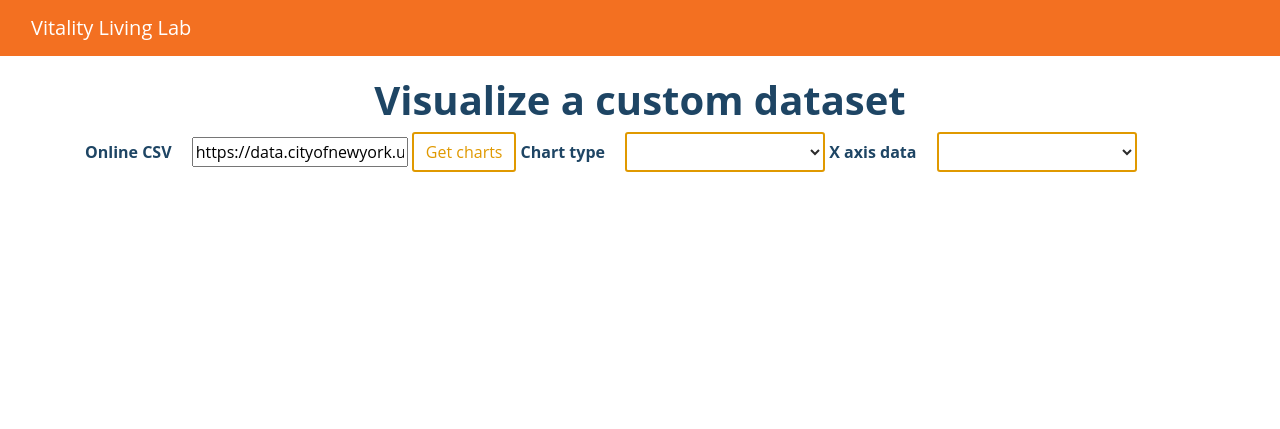
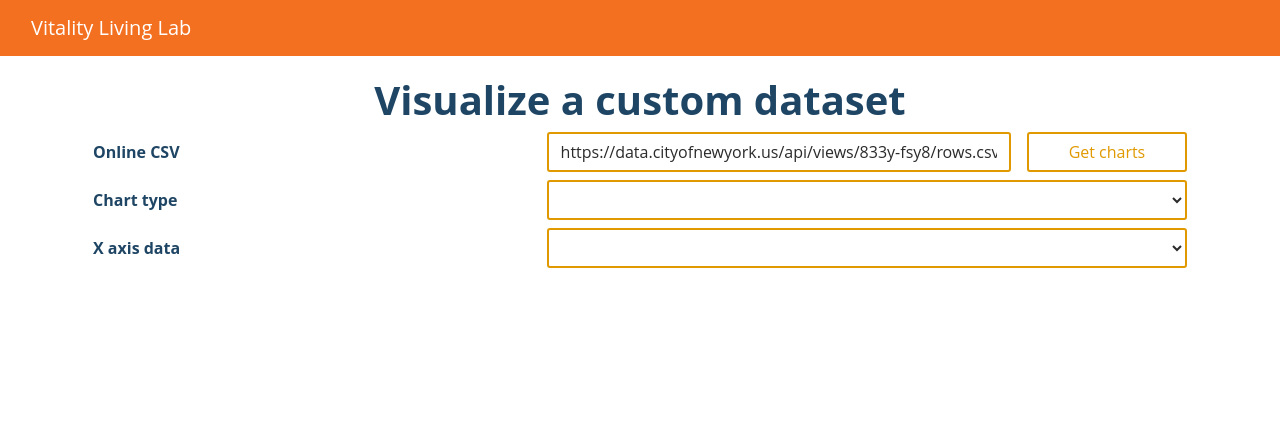
Before and after one commit to olivierbouchomsfontys/olivierbouchomsfontys.github.io, a plain HTML site: page custom.html in a window 1280 px wide. Drawn offline with nearby package versions, Linux system fonts and the light colour scheme.

Commit message:
changed style for custom csv, moved style.css from libs dir

```diff
--- a/css/libs/style.css
+++ b/css/style.css
@@ -248,6 +248,16 @@ label > select {
     align-items: center;
 }
 
+label .custom-csv-input {
+    margin-left: 1em;
+    display: grid;
+    grid-template-columns: 3fr 1fr;
+}
+
+.custom-csv-input input{
+    margin-right: 1em;
+}
+
 /* Charts */
 
 .chart-container {
--- a/custom.html
+++ b/custom.html
@@ -10,7 +10,7 @@
     <link rel="stylesheet" href="css/libs/bootstrap.css">
     <link rel="stylesheet" href="css/libs/bootstrap-grid.css">
     <link rel="stylesheet" href="css/libs/bootstrap-reboot.css">
-    <link rel="stylesheet" href="css/libs/style.css">
+    <link rel="stylesheet" href="css/style.css">
     <link rel="stylesheet" href="https://cdnjs.cloudflare.com/ajax/libs/font-awesome/5.15.2/css/all.min.css">
 
     <meta name="theme-color" content="#fafafa">
@@ -30,16 +30,18 @@
     <div class="container">
         <h1 class="title">Visualize a custom dataset</h1>
 
-        <div>
+        <div class="dataset-controls">
             <label>
-                Online CSV
-                <input type="url" id="customUrl"
+                <span>Online CSV</span>
+                <div class="custom-csv-input">
+                    <input class="input-primary" type="url" id="customUrl"
                            value="https://data.cityofnewyork.us/api/views/833y-fsy8/rows.csv">
                     <button onclick="LoadCsv()" type="button" class="btn btn-primary">
                         Get charts
                     </button>
+                </div>
             </label>
-
+            <div>
                 <label>
                     <span>Chart type</span>
                     <select class="select-primary" id="selectChartType" onchange="LoadCharts()"></select>
@@ -50,10 +52,10 @@
                     <select class="select-primary" id="selectChartXAs" onchange="LoadCharts()"></select>
                 </label>
             </div>
+        </div>
 
         <canvas id="chart1"></canvas>
     </div>
-
 
 
 </main>
@@ -92,7 +94,7 @@
             .then((csvData) => {
                 resolvedKeys = Object.keys(csvData[0]);
                 let htmlX = "";
-                for (let key of resolvedKeys){
+                for (let key of resolvedKeys) {
                     htmlX += "<option data-graph-x='" + key + "' value='" + key + "'>" + key + "</option>"
                 }
 
```
Also changed, not shown: cards.html (+1 -1 lines), index.html (+1 -1 lines), slide.html (+1 -1 lines), widgets.html (+1 -1 lines). Lines whose indentation alone changed are shown as unchanged.
